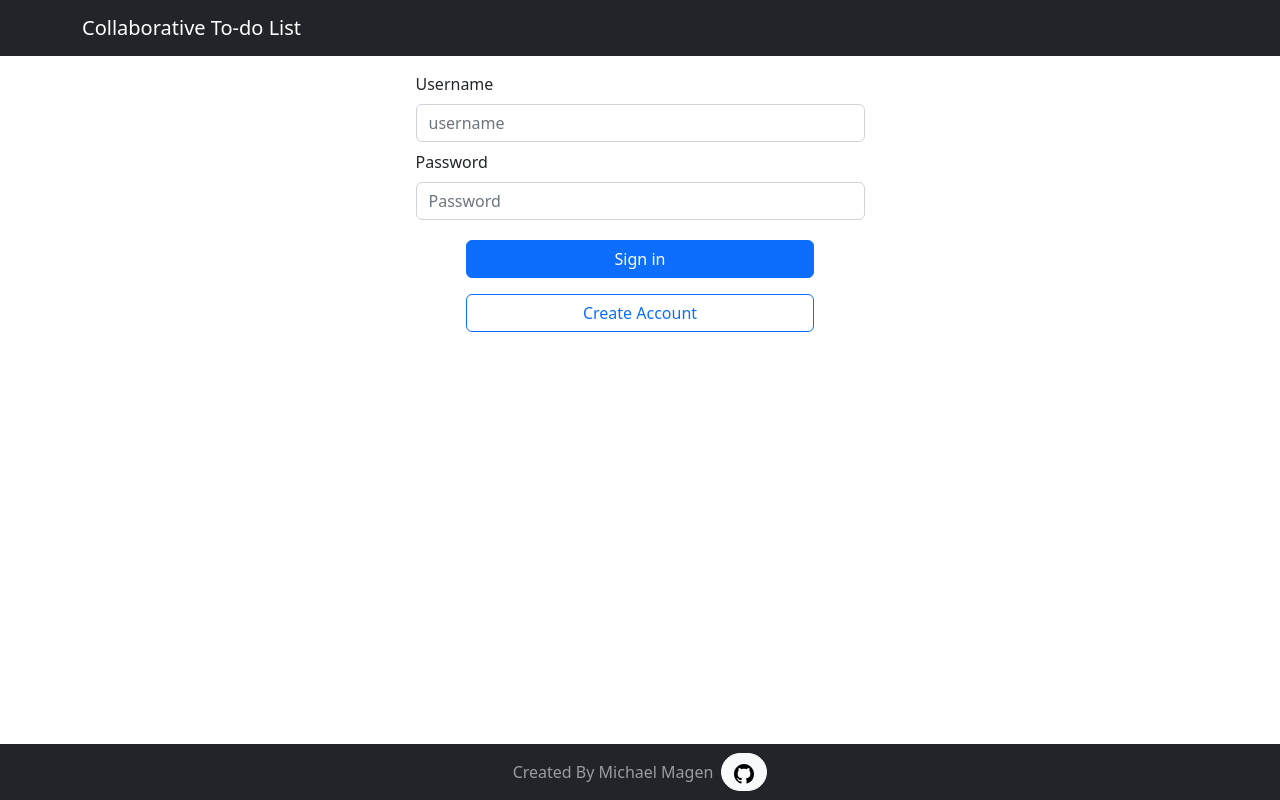
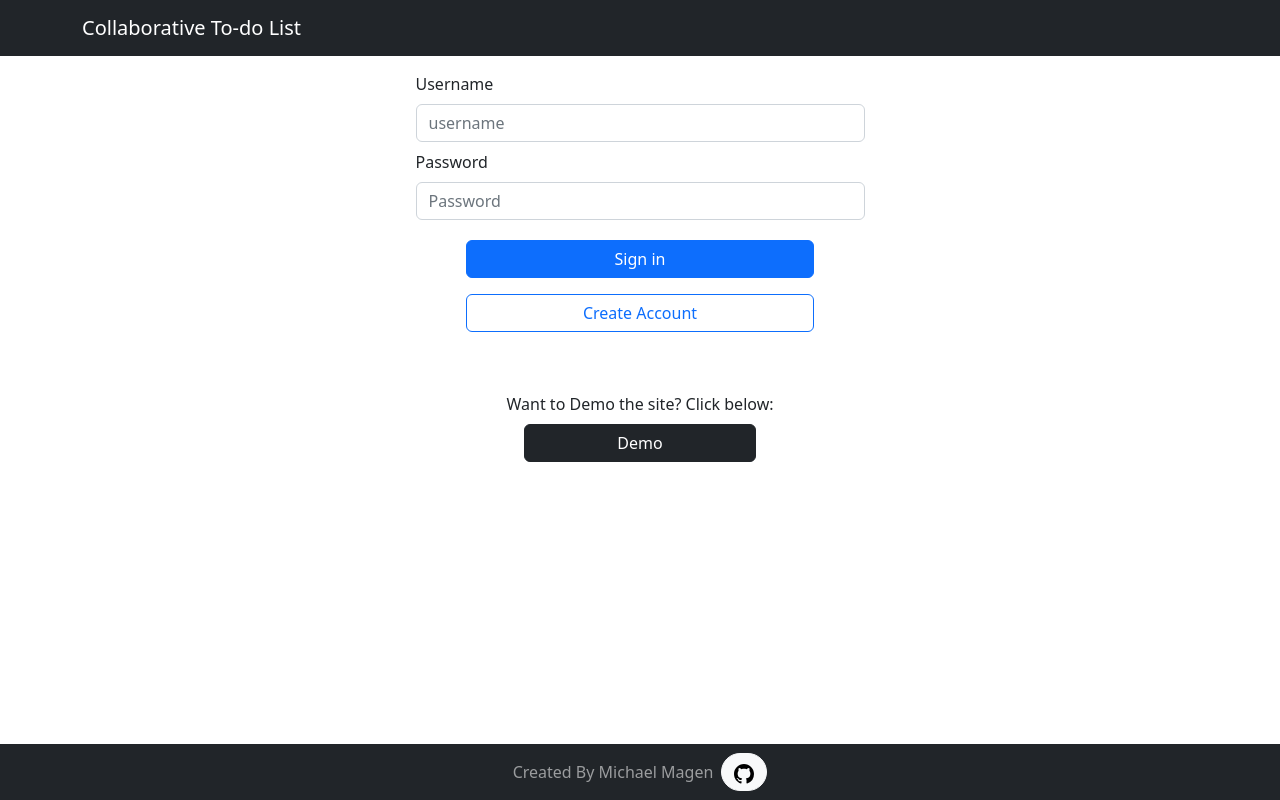
Before and after one commit to michaelmagen/Collaborative-Todo-List, a React (Create React App) app in the folder frontend-collab-todo-list/: page / in a window 1280 px wide. Built offline with nearby package versions, Linux system fonts and the light colour scheme.

Commit message:
Add demo button

```diff
--- a/frontend-collab-todo-list/src/App.js
+++ b/frontend-collab-todo-list/src/App.js
@@ -8,8 +8,6 @@ import List from './components/List'
 import RegisterForm from './components/RegisterForm'
 import PopupForm from './components/PopupForm'
 import AlertMessage from './components/Alert'
-import 'bootstrap/dist/css/bootstrap.min.css'
-import 'bootstrap/dist/js/bootstrap.bundle.min'
 import ListButton from './components/ListButton'
 import Container from 'react-bootstrap/Container'
 import Footer from './components/Footer'
@@ -17,6 +15,8 @@ import Header from './components/Header'
 import ListForm from './components/ListForm'
 import Col from 'react-bootstrap/Col'
 import Row from 'react-bootstrap/Row'
+import 'bootstrap/dist/css/bootstrap.min.css'
+import 'bootstrap/dist/js/bootstrap.bundle.min'
 
 function App() {
   const [username, setUsername] = useState('')
@@ -120,6 +120,10 @@ function App() {
       setUsername('')
       setPassword('')
       setName('')
+      // save the token so that can send it to backend
+      listService.setToken(user.token)
+      // login form should be shown when logged out
+      setCreateUser(false)
     } catch(error) {
       displayError(`${error.response.data.error}. Unable to create new user.`)
     }
@@ -218,6 +222,26 @@ function App() {
     }
   }
 
+  const handleDemo = async () => {
+    try {
+      const user = await loginService.login({
+        username: 'GuestUser',
+        password: '1234567'
+      })
+      window.localStorage.setItem(
+        'loggedListappUser', JSON.stringify(user)
+      )
+
+      setUser(user)
+      setUsername('')
+      setPassword('')
+      // after login save the token so that requests can be authenticated
+      listService.setToken(user.token)
+    } catch (error) {
+      displayError('Incorrect username or password. Please try again!')
+    }
+  }
+
   const deleteButtonVariant = activeList == null ? '' : 'danger'
 
   // takes in an error message. Displays error message to user and removes it after 5 seconds.
@@ -253,6 +277,7 @@ function App() {
               setPassword={setPassword}
               setUsername={setUsername}
               setCreateUser={setCreateUser}
+              handleDemo={handleDemo}
               /> :
           <>
             <Col md={8} sm={12} className='mx-auto'>
--- a/frontend-collab-todo-list/src/components/LoginForm.js
+++ b/frontend-collab-todo-list/src/components/LoginForm.js
@@ -2,7 +2,7 @@ import Button from 'react-bootstrap/Button'
 import Form from 'react-bootstrap/Form'
 import Stack from 'react-bootstrap/Stack'
 
-const LoginForm = ({ handleLogin, username, password, setPassword, setUsername, setCreateUser}) => (
+const LoginForm = ({ handleLogin, username, password, setPassword, setUsername, setCreateUser, handleDemo}) => (
   <>
     <Stack gap={2} className="col-md-5 mx-auto">
       <Form>
@@ -31,6 +31,10 @@ const LoginForm = ({ handleLogin, username, password, setPassword, setUsername,
       <Button onClick={() => setCreateUser(true)} className='m-1 w-75 mx-auto' variant='outline-primary'>
         Create Account
       </Button>
+      <div className='text-center mt-5'> Want to Demo the site? Click below: </div>
+      <Button variant='dark' onClick={handleDemo} className='w-50 mx-auto' >
+        Demo
+      </Button>
     </Stack>
   </>
 )
```
